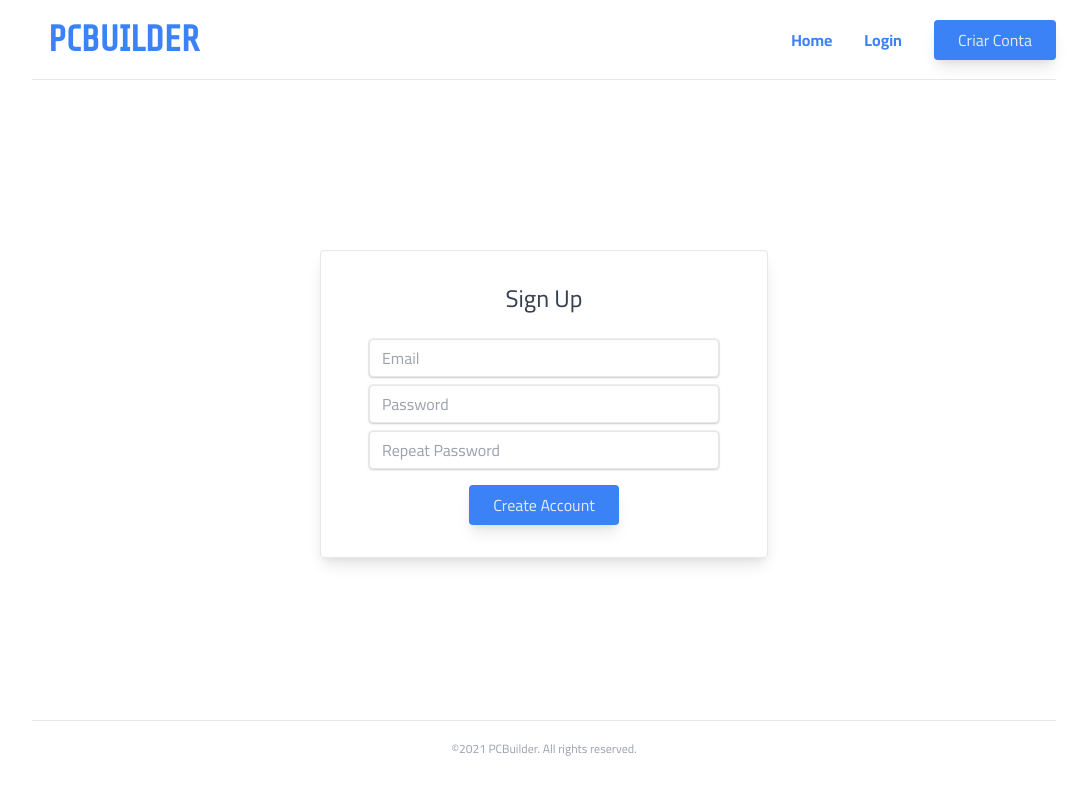
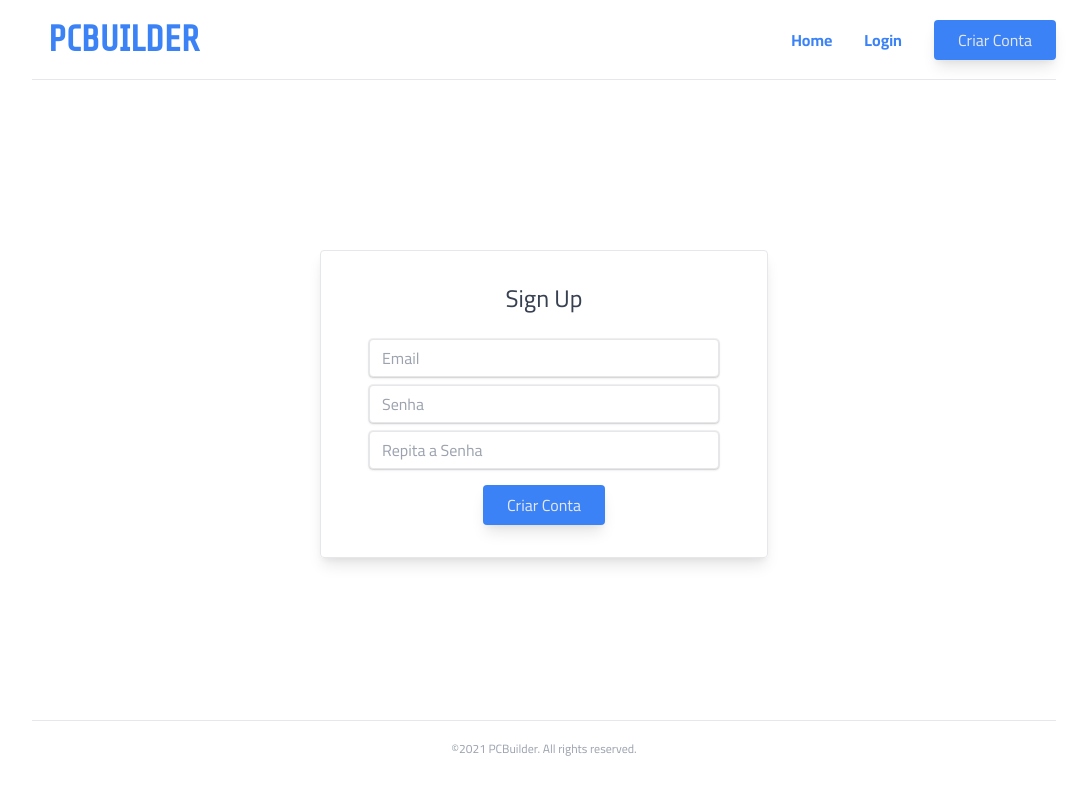
Before and after one commit to vorsakha/pcbuilder, a Next.js app: page /sign-up in a window 1280 px wide. Shown: the top 794 px of the page, without its empty margins (96-1183 px from the left). Built offline with nearby package versions, Linux system fonts and the light colour scheme.

Commit message:
update SignUp to translate words

```diff
--- a/components/SignUp/index.tsx
+++ b/components/SignUp/index.tsx
@@ -31,7 +31,7 @@ const SignUp = () => {
           className="shadow text-gray-700  appearance-none border rounded w-full py-2 px-3 leading-tight focus:outline-none focus:ring ring-1 ring-black ring-opacity-5 mb-2"
           type="password"
           name="password"
-          placeholder="Password"
+          placeholder="Senha"
           onChange={(e) => handleInputChange(e)}
           value={formInput.password}
           required
@@ -41,7 +41,7 @@ const SignUp = () => {
           className="shadow text-gray-700  appearance-none border rounded w-full py-2 px-3 leading-tight focus:outline-none focus:ring ring-1 ring-black ring-opacity-5 mb-2"
           type="password"
           name="password2"
-          placeholder="Repeat Password"
+          placeholder="Repita a Senha"
           onChange={(e) => handleInputChange(e)}
           value={formInput.password2}
           required
@@ -49,7 +49,7 @@ const SignUp = () => {
         />
         <div className="flex justify-center mt-2">
           <Button success disabled={loading} type="submit">
-            Create Account
+            Criar Conta
           </Button>
         </div>
       </form>
```
